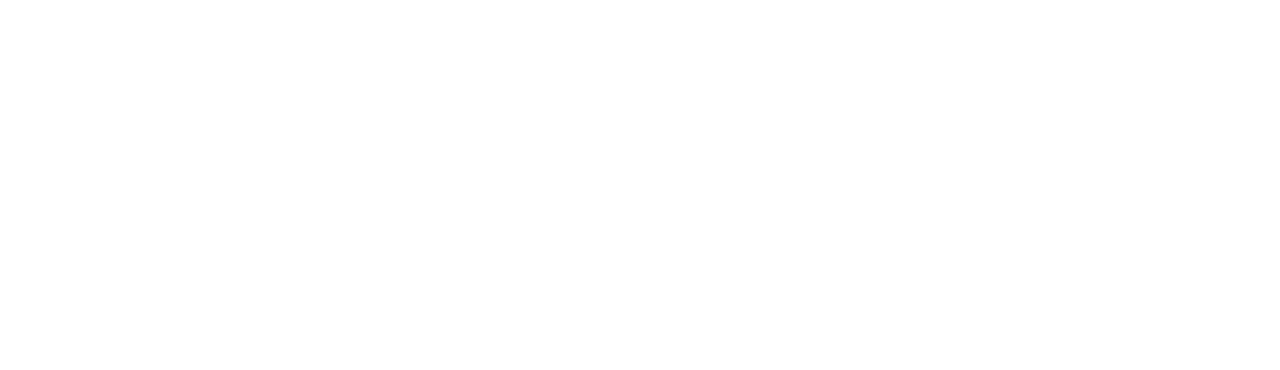
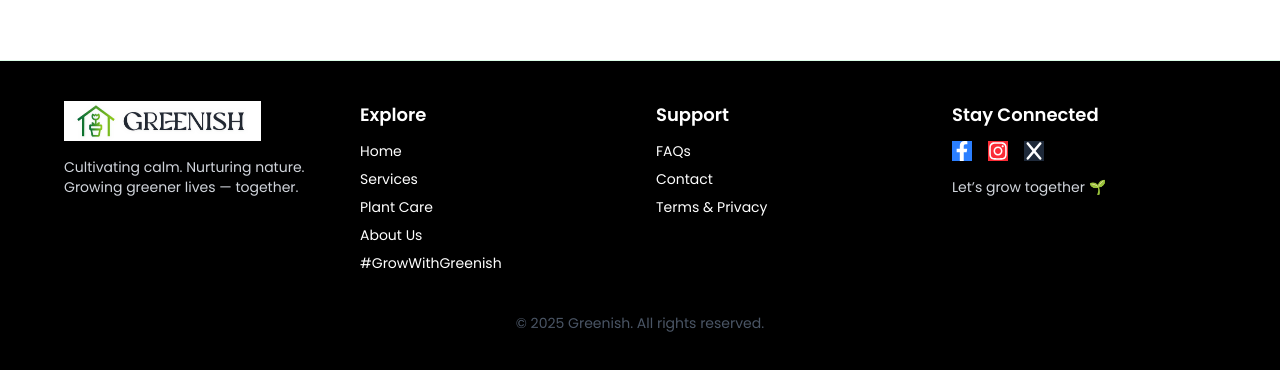
Before and after one commit to touhidtamim/Greenish, a React (Vite) app: page /greenish/faq in a window 1280 px wide. Before the commit this address had no page. Shown: the part 860-1230 px from the top of the page. Before the commit the page ends 800 px from the top, so only its background shows below. Built offline with nearby package versions, Linux system fonts and the light colour scheme.

Commit message:
added footer with important links and functionality

```diff
--- a/package.json
+++ b/package.json
@@ -14,6 +14,7 @@
     "framer-motion": "^12.10.0",
     "react": "^19.1.0",
     "react-dom": "^19.1.0",
+    "react-icons": "^5.5.0",
     "react-router": "^7.5.3",
     "react-router-dom": "^7.5.3",
     "swiper": "^11.2.6",
--- a/src/component/Footer.jsx
+++ b/src/component/Footer.jsx
@@ -1,11 +1,67 @@
 import React from 'react';
+import { Link } from 'react-router-dom';
+import { FaFacebookF, FaInstagram, } from 'react-icons/fa';
+import { FaX } from 'react-icons/fa6';
 
 const Footer = () => {
   return (
-    <div>
-      This is Footer
+    <footer className="bg-[#000000] text-white mt-12 px-6 py-10 border-t border-green-100">
+      <div className="max-w-6xl mx-auto grid grid-cols-1 md:grid-cols-4 gap-8">
 
-    </div>
+        {/* Logo and Tagline */}
+        <div>
+
+          <Link to="/" className="flex items-center z-10">
+          <img
+            src="../../public/images/Logo with title.jpeg"
+            alt="Greenish Logo"
+            className="h-10 w-auto"
+          />
+        </Link>
+          <p className="text-sm mt-4 text-gray-300">
+            Cultivating calm. Nurturing nature. Growing greener lives — together.
+          </p>
+        </div>
+
+        {/* Navigation Links */}
+        <div>
+          <h3 className="text-lg font-semibold mb-3 text-white">Explore</h3>
+          <ul className="space-y-2 text-sm">
+            <li><Link to="/" className="hover:text-green-600">Home</Link></li>
+            <li><Link to="/greenish/services" className="hover:text-green-600">Services</Link></li>
+            <li><Link to="/greenish/plant-care" className="hover:text-green-600">Plant Care</Link></li>
+            <li><Link to="/greenish/about" className="hover:text-green-600">About Us</Link></li>
+            <li><Link to="/greenish/community" className="hover:text-green-600">#GrowWithGreenish</Link></li>
+          </ul>
+        </div>
+
+        {/* Support / Help */}
+        <div>
+          <h3 className="text-lg font-semibold mb-3 text-white">Support</h3>
+          <ul className="space-y-2 text-sm">
+            <li><Link to="/greenish/faq" className="hover:text-green-600">FAQs</Link></li>
+            <li><Link to="/greenish/contact" className="hover:text-green-600">Contact</Link></li>
+            <li><Link to="/greenish/terms&conditions" className="hover:text-green-600">Terms & Privacy</Link></li>
+          </ul>
+        </div>
+
+        {/* Socials */}
+        <div>
+          <h3 className="text-lg font-semibold mb-3 text-white">Stay Connected</h3>
+          <div className="flex gap-4 text-xl">
+            <a className='bg-blue-500' href="#"><FaFacebookF /></a>
+            <a className='bg-red-500' href="#"><FaInstagram /></a>
+            <a className='bg-gray-800' href="#"><FaX /></a>
+          </div>
+          <p className="text-sm text-gray-300 mt-4">Let’s grow together 🌱</p>
+        </div>
+      </div>
+
+      {/* Bottom Text */}
+      <div className="text-center text-sm text-gray-600 mt-10">
+        © {new Date().getFullYear()} Greenish. All rights reserved.
+      </div>
+    </footer>
   );
 };
 
--- a/src/component/Navbar.jsx
+++ b/src/component/Navbar.jsx
@@ -14,7 +14,7 @@
   ];
 
   return (
-    <header className="p-4 bg-white relative">
+    <header className="p-4 bg-[#ffffff] relative">
       <div className="container flex justify-between items-center mx-auto">
         {/* Logo - Left Side */}
         <Link to="/" className="flex items-center z-10">
--- a/src/layout/MainLayout.jsx
+++ b/src/layout/MainLayout.jsx
@@ -9,7 +9,7 @@
 
       <Navbar></Navbar>
 
-      <div className='w-11/12 mx-auto'>
+      <div className='w-11/12 mx-auto min-h-screen'>
       <Outlet></Outlet>
       </div>
 
--- /dev/null
+++ b/src/pages/Contact.jsx
@@ -0,0 +1,11 @@
+import React from 'react';
+
+const Contact = () => {
+  return (
+    <div>
+      Contact
+    </div>
+  );
+};
+
+export default Contact;
--- /dev/null
+++ b/src/pages/FaQ.jsx
@@ -0,0 +1,11 @@
+import React from 'react';
+
+const FaQ = () => {
+  return (
+    <div>
+      FAQ
+    </div>
+  );
+};
+
+export default FaQ;
--- /dev/null
+++ b/src/pages/TermsConditions.jsx
@@ -0,0 +1,11 @@
+import React from 'react';
+
+const TermsConditions = () => {
+  return (
+    <div>
+      TERMS & CONDITIONS
+    </div>
+  );
+};
+
+export default TermsConditions;
```
Also changed, not shown: src/router/PublicRouter.jsx (+19 -0 lines), 1 other file (tests, documents, lock files or other folders).
